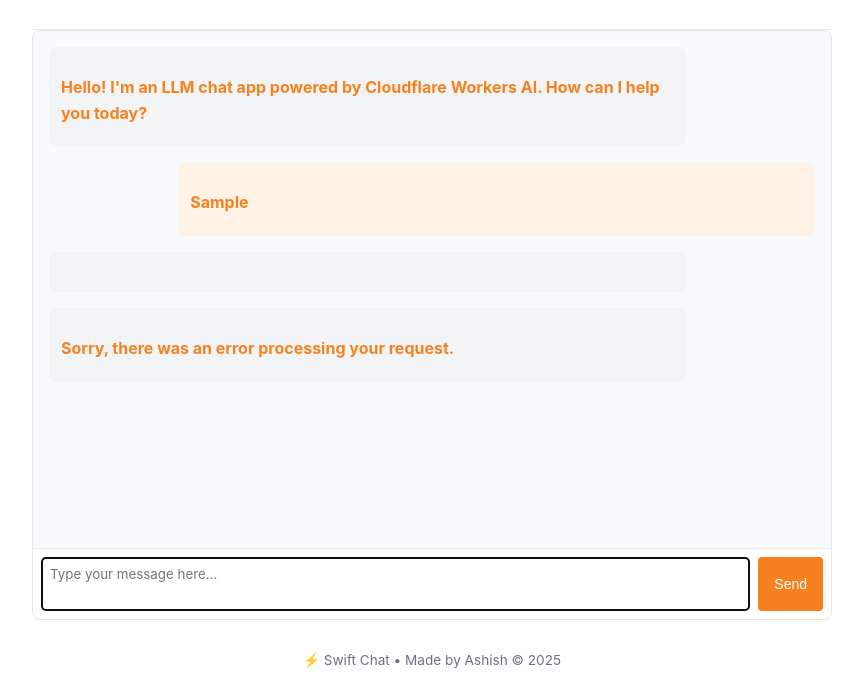
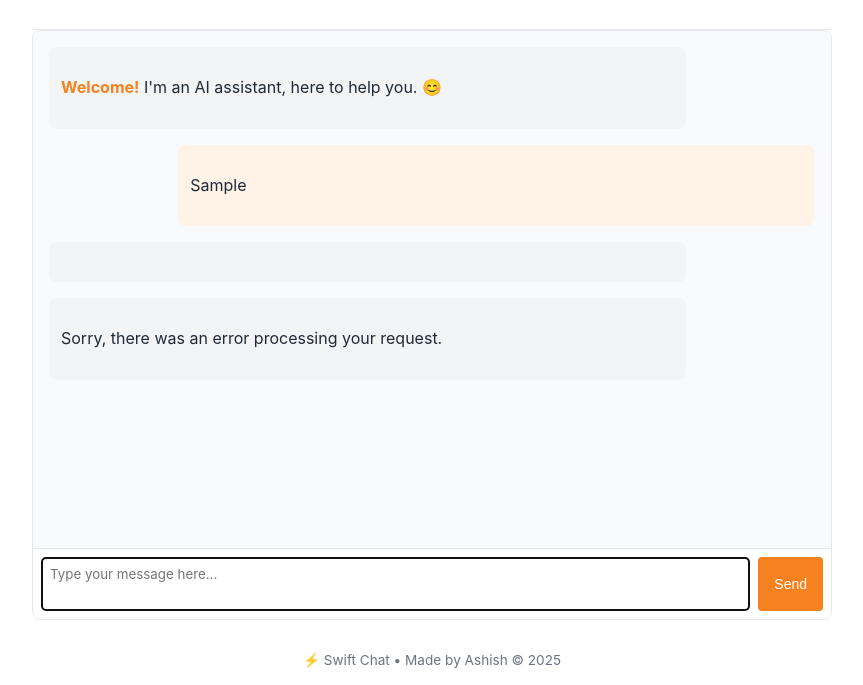
Before and after one commit to mrharyyy/llm-chat-app, a plain HTML site: page public/index.html in a window 1280 px wide. Both pictures are taken after typing "Sample" into the empty fields and a click on the button "Send". Shown: the part 115-800 px from the top of the page, without its empty margins (208-1071 px from the left). Drawn offline with nearby package versions, Linux system fonts and the light colour scheme; no server answers.

Commit message:
Update index.html

```diff
--- a/public/index.html
+++ b/public/index.html
@@ -1,10 +1,8 @@
-<!DOCTYPE html>
-<html lang="en">
+<!DOCTYPE html><html lang="en">
   <head>
     <meta charset="UTF-8" />
     <meta name="viewport" content="width=device-width, initial-scale=1.0, maximum-scale=1.0, user-scalable=no" />
     <title>Swift Chat⚡</title>
-
     <style>
       :root {
         --primary-color: #f6821f;
@@ -15,9 +13,7 @@
         --text-light: #6b7280;
         --user-msg-bg: #fff2e6;
         --assistant-msg-bg: #f3f4f6;
-      }
-
-      html, body {
+      }html, body {
     height: 100%;
     margin: 0;
     padding: 0;
@@ -83,8 +79,7 @@
 
   ul {
     padding-left: 20px;
-        margin-top: 10px;
-        margin-bottom: 10px;
+    margin: 10px 0;
     list-style-type: disc;
     font-size: 15px;
     color: #333;
@@ -95,14 +90,6 @@
     line-height: 1.6;
   }
 
-      .message p:first-child {
-        font-weight: bold;
-        font-size: 16px;
-        color: var(--primary-color);
-        margin-bottom: 8px;
-      }
-
-      /* Yeh naya CSS tumhara bold text ke liye */
   .message p strong {
     color: var(--primary-color);
     font-weight: bold;
@@ -166,25 +153,21 @@
     color: var(--text-light);
     flex-shrink: 0;
   }
+</style>
 
-    </style>
   </head>
   <body>
     <header>
       <h1>Swift Chat⚡</h1>
       <p>Ask anything, get instant answer</p>
-    </header>
-
-    <div class="chat-container">
+    </header><div class="chat-container">
   <div id="chat-messages" class="chat-messages">
     <div class="message assistant-message">
-          <p>Hello! I'm an LLM chat app powered by Cloudflare Workers AI. How can I help you today?</p>
+      <p><strong>Welcome!</strong> I'm an AI assistant, here to help you. 😊</p>
     </div>
   </div>
 
-      <div class="typing-indicator" id="typing-indicator">
-        AI is thinking...
-      </div>
+  <div class="typing-indicator" id="typing-indicator">AI is thinking...</div>
 
   <div class="message-input">
     <textarea id="user-input" placeholder="Type your message here..." rows="1" autofocus></textarea>
@@ -197,14 +180,121 @@
 </footer>
 
 <script src="https://cdn.jsdelivr.net/npm/marked/marked.min.js"></script>
-    <script src="chat.js"></script>
+<script>
+  const chatMessages = document.getElementById("chat-messages");
+  const userInput = document.getElementById("user-input");
+  const sendButton = document.getElementById("send-button");
+  const typingIndicator = document.getElementById("typing-indicator");
 
-    <script>
-      const userInput = document.getElementById('user-input');
+  let chatHistory = [];
+  let isProcessing = false;
 
-      userInput.addEventListener('focus', () => {
+  userInput.addEventListener("input", function () {
+    this.style.height = "auto";
+    this.style.height = this.scrollHeight + "px";
+  });
+
+  userInput.addEventListener("keydown", function (e) {
+    if (e.key === "Enter" && !e.shiftKey) {
+      e.preventDefault();
+      sendMessage();
+    }
+  });
+
+  sendButton.addEventListener("click", sendMessage);
+
+  async function sendMessage() {
+    const message = userInput.value.trim();
+    if (!message || isProcessing) return;
+
+    isProcessing = true;
+    userInput.disabled = true;
+    sendButton.disabled = true;
+
+    addMessageToChat("user", message);
+    userInput.value = "";
+    userInput.style.height = "auto";
+    typingIndicator.classList.add("visible");
+    chatHistory.push({ role: "user", content: message });
+
+    try {
+      const assistantMessageEl = document.createElement("div");
+      assistantMessageEl.className = "message assistant-message";
+      assistantMessageEl.innerHTML = "<p></p>";
+      chatMessages.appendChild(assistantMessageEl);
+      chatMessages.scrollTop = chatMessages.scrollHeight;
+
+      const response = await fetch("/api/chat", {
+        method: "POST",
+        headers: { "Content-Type": "application/json" },
+        body: JSON.stringify({ messages: chatHistory })
+      });
+
+      const data = await response.json();
+      const cleaned = cleanContent(data.response || "");
+
+      const pTag = assistantMessageEl.querySelector("p");
+      let i = 0;
+      function typeWriter() {
+        if (i < cleaned.length) {
+          pTag.innerHTML += cleaned.charAt(i);
+          chatMessages.scrollTop = chatMessages.scrollHeight;
+          i++;
+          setTimeout(typeWriter, 15);
+        }
+      }
+      typeWriter();
+
+      chatHistory.push({ role: "assistant", content: cleaned });
+    } catch (err) {
+      console.error(err);
+      addMessageToChat("assistant", "Sorry, there was an error processing your request.");
+    } finally {
+      typingIndicator.classList.remove("visible");
+      isProcessing = false;
+      userInput.disabled = false;
+      sendButton.disabled = false;
+      userInput.focus();
+    }
+  }
+
+  function addMessageToChat(role, content) {
+    const messageEl = document.createElement("div");
+    messageEl.className = `message ${role}-message`;
+
+    const cleanedContent = cleanContent(content);
+    const htmlContent = marked.parse(cleanedContent);
+
+    messageEl.innerHTML = "<p></p>";
+    chatMessages.appendChild(messageEl);
+    chatMessages.scrollTop = chatMessages.scrollHeight;
+
+    const pTag = messageEl.querySelector("p");
+    let index = 0;
+    function typeWriter() {
+      if (index < cleanedContent.length) {
+        pTag.innerHTML += cleanedContent.charAt(index);
+        chatMessages.scrollTop = chatMessages.scrollHeight;
+        index++;
+        setTimeout(typeWriter, 15);
+      }
+    }
+    if (role === "assistant") {
+      typeWriter();
+    } else {
+      pTag.textContent = cleanedContent;
+    }
+  }
+
+  function cleanContent(content) {
+    return content
+      .replace(/\*\*(.*?)\*\*/g, '<strong>$1</strong>')
+      .replace(/\*(.*?)\*/g, '<em>$1</em>');
+  }
+
+  userInput.addEventListener("focus", () => {
     setTimeout(() => {
-          userInput.scrollIntoView({ behavior: 'smooth', block: 'nearest' });
+      userInput.scrollIntoView({ behavior: "smooth", block: "nearest" });
     }, 300);
   });
 </script>
```
Lines whose indentation alone changed are shown as unchanged.
